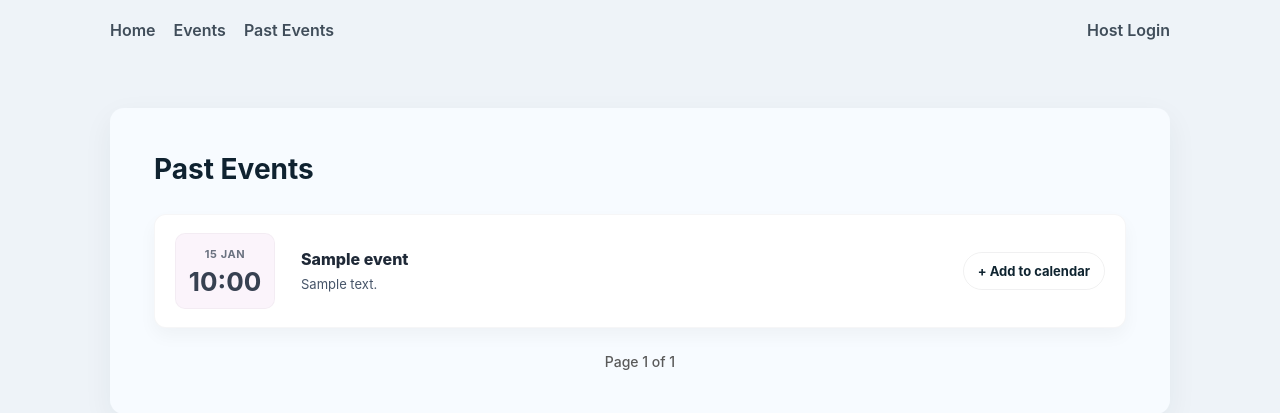
After one commit to NickTimosh/postplaton, a Flask app: page /events/past in a window 1280 px wide. The commit adds this page. Shown: the top 413 px of the page. Run offline with Flask 3, Linux system fonts and the light colour scheme; tables that the repository leaves empty hold one stand-in row (values such as "Sample post").

Commit message:
Add Past Event

```diff
--- a/app/routes/events.py
+++ b/app/routes/events.py
@@ -58,6 +58,38 @@ def events_list():
         groups=grouped
     )
 
+# ----------------------------
+# Past events with pagination
+# ----------------------------
+@events_bp.route("/past")
+def past_events():
+
+    page = request.args.get("page", 1, type=int)
+    per_page = 10  # simplest choice
+
+    today = datetime.now()
+
+    # Query only needed rows per page
+    pagination = (
+        Event.query
+        .filter(Event.event_datetime < today)
+        .order_by(Event.event_datetime.desc())
+        .paginate(page=page, per_page=per_page, error_out=False)
+    )
+
+    events = pagination.items
+
+    # Compute end time for calendar links
+    for e in events:
+        e.local_dt = e.event_datetime
+        e.end_dt = e.local_dt + timedelta(hours=2)
+
+    return render_template(
+        "past_events.html",
+        title="Past Events",
+        events=events,
+        pagination=pagination
+    )
 
 # ----------------------------
 # Event detail page
--- a/app/static/styles.css
+++ b/app/static/styles.css
@@ -128,6 +128,37 @@ body {
 /* Create button global style */
 .btn-create { background:#0f5ef0; color:#fff; padding:10px 16px; border-radius:10px; }
 
+.pagination {
+    margin-top: 25px;
+    display: flex;
+    align-items: center;
+    justify-content: center;
+    gap: 16px;
+
+    font-size: 14px;
+    color: #6c757d; /* soft gray */
+}
+
+.pagination a {
+    padding: 6px 12px;
+    border-radius: 6px;
+    text-decoration: none;
+
+    border: 1px solid #d0d0d0;
+    color: #333;
+
+    transition: all 0.2s ease;
+}
+
+.pagination a:hover {
+    background: #f2f2f2;
+}
+
+.pagination span {
+    font-weight: 500;
+    color: #5a5a5a;
+}
+
 /* Responsive adjustments */
 @media (max-width: 880px) {
   .event-item { grid-template-columns: 84px 1fr; grid-template-rows: auto auto; align-items:start; padding: 14px; }
--- a/app/templates/layout.html
+++ b/app/templates/layout.html
@@ -12,6 +12,7 @@
     <div class="topnav-inner">
       <a href="/">Home</a>
       <a href="/events">Events</a>
+      <a href="{{ url_for('events.past_events') }}">Past Events</a>
 
       <div class="spacer"></div>
 
--- /dev/null
+++ b/app/templates/past_events.html
@@ -0,0 +1,61 @@
+{% extends "layout.html" %}
+
+{% block content %}
+<section class="events-page">
+  <h1 class="page-title">{{ title }}</h1>
+
+  <div class="events-list">
+    {% for event in events %}
+    <article class="event-item">
+
+      <!-- Left date block -->
+      <div class="date-block">
+        <div class="date-top">
+          {{ event.event_datetime.strftime('%d %b').upper() }}
+        </div>
+        <div class="date-time-big">
+          {% if event.event_datetime.strftime('%H:%M') != '00:00' %}
+            {{ event.event_datetime.strftime('%H:%M') }}
+          {% endif %}
+        </div>
+      </div>
+
+      <!-- Main info -->
+      <div class="event-main">
+        <h3 class="event-title">
+          <a href="{{ url_for('events.event_detail', event_id=event.id) }}">{{ event.title }}</a>
+        </h3>
+        <p class="event-desc">{{ event.description }}</p>
+      </div>
+
+      <!-- Right meta -->
+      <div class="event-meta">
+        <div class="meta-action">
+          <a
+            href="https://www.google.com/calendar/render?action=TEMPLATE&text={{ event.title|urlencode }}&details={{ event.description|urlencode }}&dates={{ event.event_datetime.strftime('%Y%m%dT%H%M00') }}/{{ event.end_dt.strftime('%Y%m%dT%H%M00') }}&ctz=Europe/Kyiv"
+            target="_blank"
+            class="btn btn-calendar"
+          > + Add to calendar</a>
+        </div>
+      </div>
+
+    </article>
+    {% endfor %}
+  </div>
+
+  {% if pagination %}
+    <div class="pagination">
+      {% if pagination.has_prev %}
+        <a href="{{ url_for('events.past_events', page=pagination.prev_num) }}">Previous</a>
+      {% endif %}
+
+      <span>Page {{ pagination.page }} of {{ pagination.pages }}</span>
+
+      {% if pagination.has_next %}
+        <a href="{{ url_for('events.past_events', page=pagination.next_num) }}">Next</a>
+      {% endif %}
+    </div>
+  {% endif %}
+
+</section>
+{% endblock %}
```
